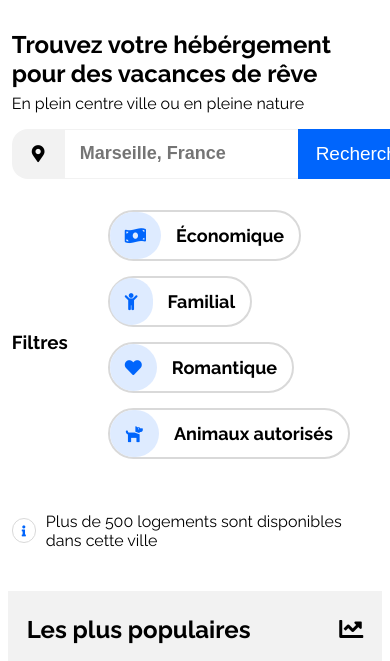
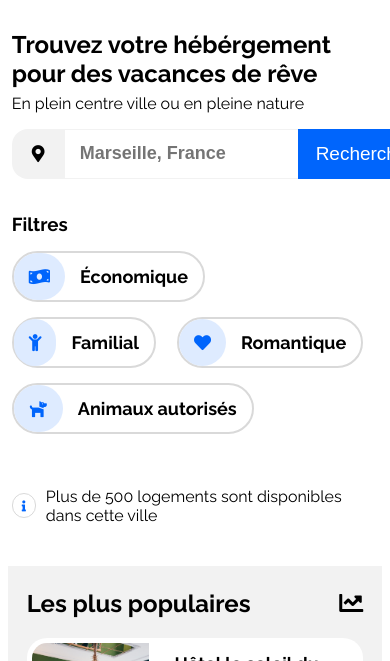
Before and after one commit to BMaxOpenC/MaximeBernard_2_05072021, a plain HTML site: page index.html in a window 390 px wide. Shown: the part 109-770 px from the top of the page. Drawn offline with Linux system fonts and the light colour scheme.

Commit message:
Responsive "Filtres" ok

```diff
--- a/index.html
+++ b/index.html
@@ -48,7 +48,7 @@
 
 
             <div class="filters">
-                <h3>Filtres</h3>
+                <h3 class="titlefilter">Filtres</h3>
                     <ul class="filtersection">
                         <li class="filter"><i class="fas fa-money-bill-wave iconfilter"></i>Économique</li>
                         <li class="filter"><i class="fas fa-child iconfilter"></i>Familial</li>
--- a/styles.css
+++ b/styles.css
@@ -535,14 +535,18 @@ nav {
 
 @media screen and (max-width: 1040px) {
 
-    .filtersection {
+    .filters {
         flex-direction: column;
-        align-items: flex-start;
+    }
+
+    .titlefilter {
+        margin-bottom: 0;
     }
 
     .filter {
+        flex-wrap: wrap;
         padding-right: 15px;
-        margin-right: 0;
+        margin-right: 15px;
         margin-bottom: 15px;
     }
 
@@ -588,8 +592,16 @@ nav {
 
 @media screen and (max-width: 990px) {
 
+    .filters {
+        align-items: flex-start;
+    }
+    .filtersection {
+        flex-wrap: wrap;
+        padding-left: 0px;
+    }
+
     .imgpop {
-        margin-left: -15px;
+        margin-left: -12px;
     }
 
     .footer {
```
